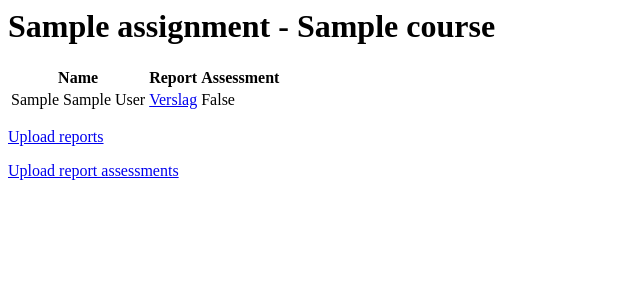
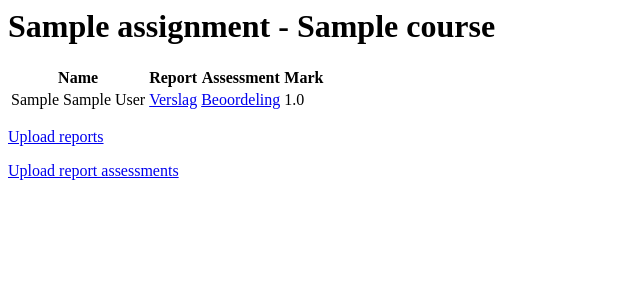
Before and after one commit to davidfokkema/grading, a Django app: page /grading/report/1/ in a window 1280 px wide. Shown: the top 300 px of the page, without its empty margins (0-640 px from the left). Run offline with Django 3.2, Linux system fonts and the light colour scheme; tables that the repository leaves empty hold one stand-in row (values such as "Sample post"); parts of the project's set-up code (start-up, migrations or seed data) failed here and were passed over.

Commit message:
Add assessments and marks to report view

```diff
--- a/grading/templates/grading/report.html
+++ b/grading/templates/grading/report.html
@@ -8,6 +8,7 @@
                         <th>Name</th>
                         <th>Report</th>
                         <th>Assessment</th>
+                        <th>Mark</th>
                 </tr>
         </thead>
         <tbody>
@@ -19,7 +20,16 @@
                 {% else %}
                         <td>X</td>
                 {% endif %}
-                        <td>{{ student.has_assessment }}</td>
+                {% if student.has_assessment %}
+                        <td><a href="{{ student.assessment_url }}">Beoordeling</a></td>
+                {% else %}
+                        <td>X</td>
+                {% endif %}
+                {% if student.mark %}
+                        <td>{{ student.mark }}</td>
+                {% else %}
+                        <td>-</td>
+                {% endif %}
                 </tr>
         {% endfor %}
 </table>
--- a/grading/views.py
+++ b/grading/views.py
@@ -37,7 +37,7 @@ class ReportView(generic.DetailView):
         students = []
         for student in all_students:
             info = {'name': str(student), 'has_report': False,
-                    'has_assessment': False}
+                    'has_assessment': False, 'mark': None}
             try:
                 report = Report.objects.get(assignment=assignment,
                                             student=student)
@@ -47,6 +47,10 @@ class ReportView(generic.DetailView):
                 if report.report:
                     info['has_report'] = True
                     info['report_url'] = report.report.url
+                if report.assessment:
+                    info['has_assessment'] = True
+                    info['assessment_url'] = report.assessment.url
+                info['mark'] = report.mark
             students.append(info)
         context['students'] = students
         return context
```
